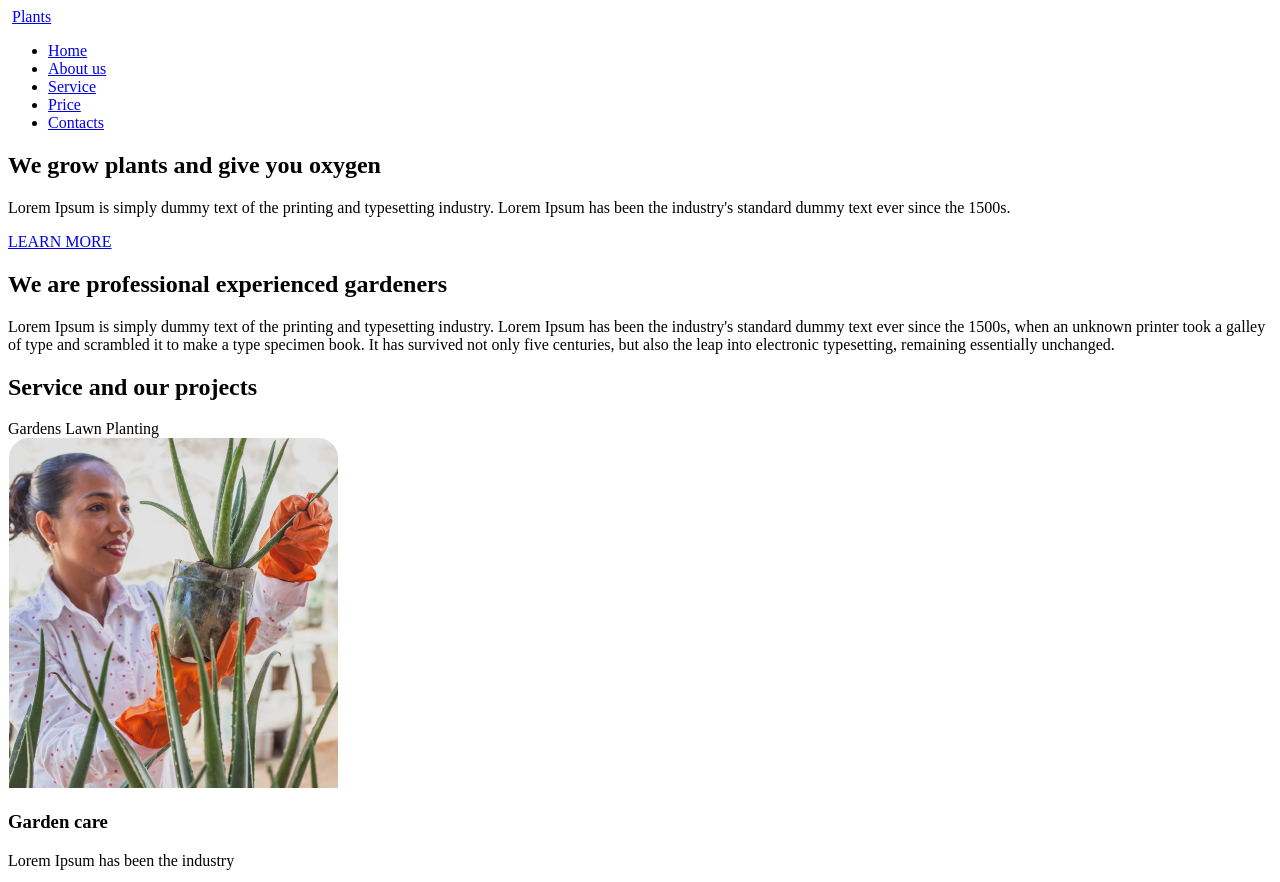
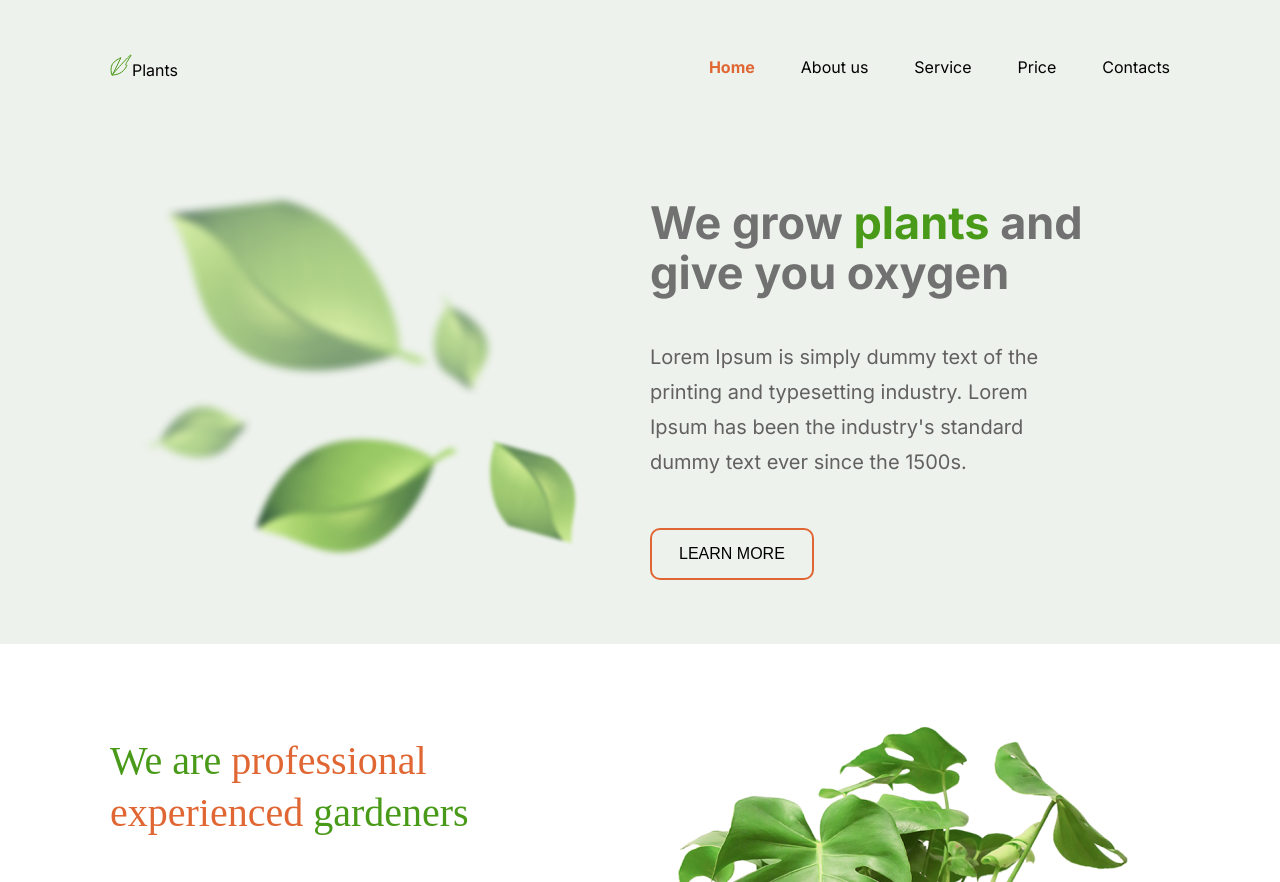
Before and after one commit to narasafarian/rsschool-cv_1, a plain HTML site: page plants/index.html in a window 1280 px wide. Shown: the top 882 px of the page. Drawn offline with Linux system fonts and the light colour scheme; a web font is replaced by a local one.

Commit message:
feat: finish html and add css

```diff
--- a/plants/index.html
+++ b/plants/index.html
@@ -5,50 +5,66 @@
     <meta http-equiv="X-UA-Compatible" content="IE=edge">
     <meta name="viewport" content="width=device-width, initial-scale=1.0">
     <title>Plants</title>
+    <link rel="preconnect" href="https://fonts.googleapis.com">
+    <link rel="preconnect" href="https://fonts.gstatic.com" crossorigin>
+    <link href="https://fonts.googleapis.com/css2?family=Inika:wght@400;700&family=Inter:wght@400;700&display=swap" rel="stylesheet">
     <link rel="stylesheet" href="./style.css">
 </head>
 <body>
     <header class="header">
      <div class="wrapper">
-        <img src="" alt="" class="logo">
-        <a href="#" class="plants">Plants</a>
+        <div class="header__nav">
+            <a href="#" class="logo"><img src="./svg/logo.svg" alt="" class="logo_pic">Plants</a>
+
             <nav>
                 <ul class="navigation__menu">
-                <li class="home">
-                    <a href="#">Home</a>
+                    <li class="navigation__item">
+                        <a href="#" class="nav__link active">Home</a>
                     </li>
-                <li class="about">
-                    <a href="#">About us</a>
+                    <li class="navigation__item">
+                        <a href="#" class="nav__link">About us</a>
                     </li>
-                <li class="service">
-                    <a href="#">Service</a>
+                    <li class="navigation__item">
+                        <a href="#" class="nav__link">Service</a>
                     </li>
-                <li class="price">
-                    <a href="#">Price</a>
+                    <li class="navigation__item">
+                        <a href="#" class="nav__link">Price</a>
                     </li>
-                <li class="contacts">
-                    <a href="#">Contacts</a>
+                    <li class="navigation__item">
+                        <a href="#" class="nav__link">Contacts</a>
                     </li>
                 </ul>
             </nav>
+
+        </div>
      </div>
     </header>
     <main>
         <section class="welcome">
             <div class="wrapper">
-                <div class="welcome__right">
-                    <h1 class="welcome__title">We grow plants and give you oxygen</h1>
+               <div class="welcome__columns">
+                <div class="welcome__column-one">
+                    <img src="./png/blurred_leaves.png" alt="Blurred leaves">
+                </div>
+                <div class="welcome__column-two">
+                    <h1 class="welcome__title">We grow <span class="highlighted-word">plants</span> and give you oxygen</h1>
                     <p class="welcome__text">Lorem Ipsum is simply dummy text of the printing and typesetting industry. Lorem Ipsum has been the industry's standard dummy text ever since the 1500s.</p>
-                    <a href="#" class="welcome__learn-more">LEARN MORE</a>
+                    <button class="learn-more__btn" name="button"><a class="learn-more__text" href="#">LEARN MORE</a></button>
                 </div>
-
+               </div>
            </div>
         </section>
         <section class="about">
             <div class="wrapper">
-                <h2 class="about__title">We are professional experienced gardeners</h2>
+                <div class="about__columns">
+                    <div class="about__column-one">
+                        <h2 class="about__title">We are <span class="highlighted-phrase">professional experienced</span> gardeners</h2>
                         <p class="about__text">Lorem Ipsum is simply dummy text of the printing and typesetting industry. Lorem Ipsum has been the industry's standard dummy text ever since the 1500s, when an unknown printer took a galley of type and scrambled it to make a type specimen book. It has survived not only five centuries, but also the leap into electronic typesetting, remaining essentially unchanged.</p>
-
+                    </div>
+                    <div class="about__column-two">
+                        <img src="./png/monstera.png" alt="Monstera plant">
+                    </div>
+                </div>
             </div>
         </section>
         <section class="service">
@@ -107,6 +123,20 @@
             </div>
         </section>
     </main>
-    <footer></footer>
+    <footer>
+        <div class="wrapper">
+            <img src="./svg/©_icon.svg" alt="" class="c-icon">
+            <span class="year">2022</span>
+            <a href="" class="github">github</a>
+            <a href="" class="rs-school">Rolling Scopes School</a>
+            <ul class="social-nets">
+                <li><a href=""><img src="./svg/insta_icon.svg" alt=""></a></li>
+                <li><a href=""><img src="./svg/fb_icon.svg" alt=""></a></li>
+                <li><a href=""><img src="./svg/twitter_icon.svg" alt=""></a></li>
+                <li><a href=""><img src="./svg/pinterest_icon.svg" alt=""></a></li>
+            </ul>
+        </div>
+
+    </footer>
 </body>
 </html>
--- a/plants/style.css
+++ b/plants/style.css
@@ -1,14 +1,179 @@
+/* reset */
+
+* {
+    padding: 0px;
+    margin: 0px;
+    border: none;
+}
+
+*,
+::before,
+::after {
+    box-sizing: border-box;
+}
 
 
-.logo, .plants, .navigation-menu{
-    display: inline-block;
+
+
+
+/* html */
+
+html {
+    font-size: 10px;
 }
 
-.navigation-menu li{
-    display: inline-block;
+
+/* body */
+
+body {
+font-style: 1.6rem;
+font-family: 'Inter', 'Inika', sans-serif;
 }
 
-.navigation-menu {
+.wrapper {
+    max-width: 1440px;
+    padding: 42px 110px;
+    margin: 0 auto;
+}
+
+/* header */
+
+.header {
+    background-color: #EDF2EC;
+
+}
+
+.header__nav {
     display: flex;
-    justify-content: right;
+    justify-content: space-between;
+    align-items: center;
 }
+
+.logo {
+    font-family: 'Inika' sans-serif;
+    font-style: normal;
+    font-weight: 400;
+    font-size: 16px;
+    line-height: 21px;
+    color: #000000;
+    list-style: none;
+    text-decoration: none;
+}
+
+/* navigation bar */
+
+.navigation__menu {
+    display: flex;
+    column-gap: 46px;
+    list-style: none;
+}
+
+.nav__link {
+    text-decoration: none;
+    color: #010201;
+    font-family: 'Inika' sans-serif;
+    font-style: normal;
+    font-weight: 400;
+    font-size: 16px;
+    line-height: 50px;
+}
+
+.nav__link.active {
+    color: rgba(224, 103, 51, 1);
+    font-weight: 700;
+}
+
+/* section welcome */
+
+.welcome {
+    background-color: #EDF2EC;
+}
+
+.welcome__columns {
+    display: grid;
+    grid-template-columns: 1fr 1fr;
+    grid-template-rows: 1fr;
+    gap: 0 20px;
+    align-items: center;
+    justify-items: center;
+
+}
+
+.welcome__title {
+    font-family: 'Inter' sans-serif;
+    font-style: normal;
+    font-weight: 700;
+    font-size: 45px;
+    line-height: 50px;
+    color: #717171;
+    padding-bottom: 42px;
+}
+
+.highlighted-word {
+    color: #499A18;
+}
+
+.welcome__text {
+    font-family: 'Inter' sans-serif;
+    font-style: normal;
+    font-weight: 400;
+    font-size: 20px;
+    line-height: 35px;
+    color: #636060;
+    padding-right: 125px;
+    padding-bottom: 48px;
+}
+
+.learn-more__btn {
+    font-family: 'Inter' sans-serif;
+    font-style: normal;
+    font-weight: 400;
+    font-size: 16px;
+    line-height: 20px;
+    border: 2px solid #E06733;
+    border-radius: 10px;
+    padding: 14px 27px;
+    background-color: #EDF2EC;
+}
+
+.learn-more__text {
+    color: #000000;
+    text-decoration: none;
+}
+
+.about {
+    background: #FFFFFF;
+}
+
+.about__columns {
+    display: grid;
+    grid-template-columns: 1fr 1fr;
+    grid-template-rows: 1fr;
+    gap: 0 20px;
+    align-items: center;
+    justify-items: center;
+}
+
+.about__title {
+    font-family: 'Inika';
+    font-style: normal;
+    font-weight: 400;
+    font-size: 40px;
+    line-height: 52px;
+    color: #499A18;
+    padding-right: 153px;
+    padding-bottom: 40px;
+}
+
+.highlighted-phrase {
+    color: #E06733;
+}
+
+.about__text {
+    font-family: 'Inter' sans-serif;
+    font-style: normal;
+    font-weight: 400;
+    font-size: 20px;
+    line-height: 30px;
+    color: #636060;
+}
```
Also changed, not shown: plants/fonts/Inika/Inika-Bold.ttf (added), plants/fonts/Inika/Inika-Regular.ttf (added), plants/fonts/Inika/OFL.txt (added), plants/fonts/Inter/Inter-VariableFont_slnt,wght.ttf (added), plants/fonts/Inter/OFL.txt (added), plants/fonts/Inter/README.txt (added), plants/fonts/Inter/static/Inter-Black.ttf (added), plants/fonts/Inter/static/Inter-Bold.ttf (added), plants/fonts/Inter/static/Inter-ExtraBold.ttf (added), plants/fonts/Inter/static/Inter-ExtraLight.ttf (added), plants/fonts/Inter/static/Inter-Light.ttf (added), plants/fonts/Inter/static/Inter-Medium.ttf (added), plants/fonts/Inter/static/Inter-Regular.ttf (added), plants/fonts/Inter/static/Inter-SemiBold.ttf (added), 1 more files. Lines whose indentation alone changed are shown as unchanged.
